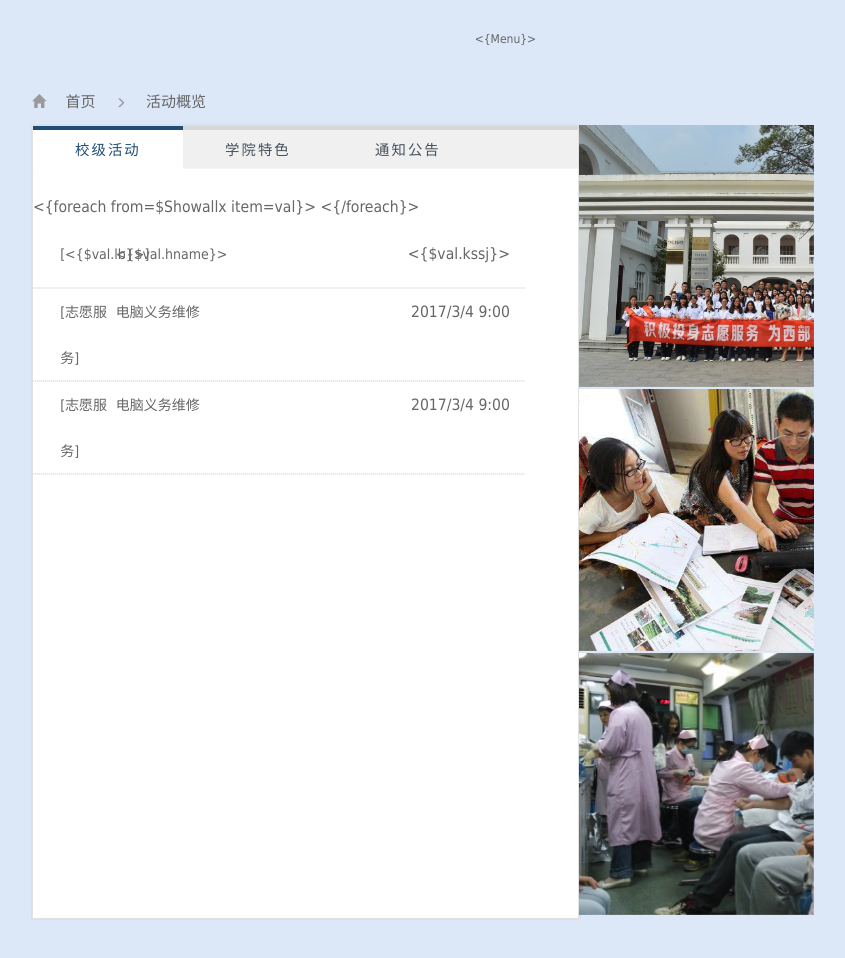
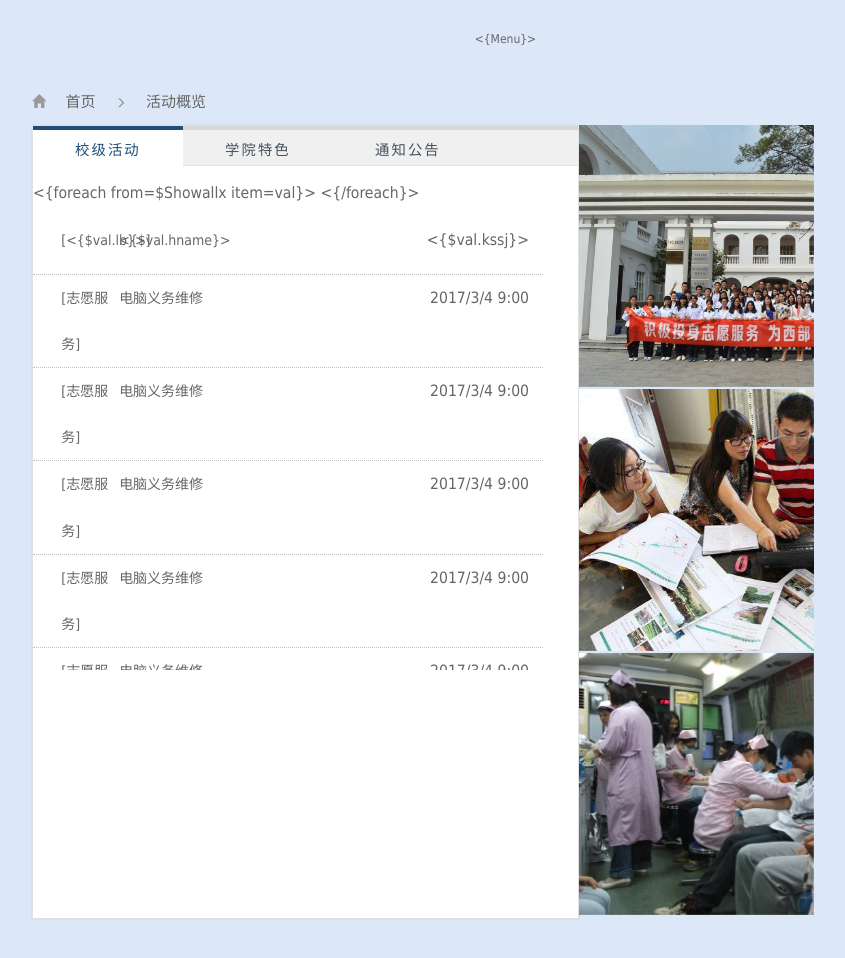
Before and after one commit to ChockCong/ActSystem, a PHP site: page /templates/reaccess.html in a window 1280 px wide. Shown: the top 958 px of the page, without its empty margins (217-1062 px from the left). Run offline with PHP 8.4, Linux system fonts and the light colour scheme.

Commit message:
reaccess加滚动条 Sindex样式修改

```diff
--- a/css/notice.css
+++ b/css/notice.css
@@ -6,7 +6,7 @@ body{
 }
 @font-face {
 	font-family:"rui";
-	src: url("../fonts/閿愬瓧閫兼牸闈掓槬浣撶畝2.0.TTF");
+	src: url("../fonts/锐字逼格青春体简2.0.TTF");
 }
 @-webkit-keyframes play {
 	0% {
@@ -56,7 +56,7 @@ body,html{
 	height: 100%;
 	/*background: lightcoral;*/
 }
-/*瀵艰埅*/
+/*导航*/
 #nav{
 	float: right;
 	width: 360px;
@@ -84,7 +84,7 @@ body,html{
 	text-decoration: none;
 	padding-bottom: 3px;
 }
-/*鏍囬*/
+/*标题*/
 #univers{
 	margin: 0 auto;
     width: 110px;
@@ -114,7 +114,7 @@ body,html{
 	top: -5px;
 	left: 0;
 }
-/*杞挱*/
+/*轮播*/
 #banner {
     width: 80%;
     height: 335px;
@@ -196,7 +196,7 @@ body,html{
 	cursor: pointer;
 }
 .pic>.survice:before {
-	content: "蹇楁効鏈嶅姟";
+	content: "志愿服务";
 	width: 200px;
 	height: 120px;
 	background: url(../img/type1.png) 0px no-repeat;
@@ -212,7 +212,7 @@ body,html{
   	text-align: center;
 }
   .pic>.ssac:before {
-  	content: "绀句細瀹炶返";
+  	content: "社会实践";
   	width: 200px;
   	background: url(../img/type2.png) 0px no-repeat;
   	background-size: contain;
@@ -228,7 +228,7 @@ body,html{
   	text-align: center;
   }
 .pic>.survey:before {
-	content: "鏍″璋冪爺";
+	content: "校外调研";
 	width: 200px;
 	height: 120px;
 	background: url(../img/type3.png) 0px no-repeat;
@@ -255,7 +255,7 @@ body,html{
 	font-size: 1.3em;
 	color: #888;
 }
-  /*涓嬮儴娲诲姩+閫氱煡*/
+  /*下部活动+通知*/
 #beside {
  	width: 80%;
  	height: 185px;
@@ -323,14 +323,14 @@ body,html{
 }
 
 
-/*娲诲姩鏌ョ湅鏇村*/
+/*活动查看更多*/
 .container-fluid,.row,.col-xs-12,.col-sm-8,.col-md-8{
 	height: 100%;
 }
 .col-sm-8,.col-md-8{
 	/*background: linear-gradient(to top right,#daeafe,#fff);*/
 }
-/*杩斿洖*/
+/*返回*/
 #back{
 	margin-left: 2.5%;
 	clear: right;
@@ -355,7 +355,7 @@ body,html{
 	border-bottom: 1px dotted #333;
 }
 
-/*鍒囨崲*/
+/*切换*/
 #actab{
 	width: 95%;
 	height: 75%;
@@ -373,7 +373,7 @@ body,html{
 }
 #tabs {
 	width: 100%;
-	height: 50px;
+	height: 40px;
 	line-height: 40px;
 	text-align: center;
 	color: #555151;
@@ -394,7 +394,7 @@ body,html{
 	position: relative;
 	color: #47525d;
 	z-index: 1;
-	font-family: "寰蒋闆呴粦";
+	font-family: "微软雅黑";
     border-top: 4px solid #D7D7D7;
 }
 #tabs .non{
@@ -425,21 +425,20 @@ body,html{
 }
 
 #show .showed {
-	background: #FFFFFF;
-	line-height: 3em;
-	font-size: 1.3em;
-	position:absolute;
-	width: 100%;
-	height: 100%;
-  	top:50%;
-  	left:50%;
- 	-webkit-transform:translate(-50%,-50%);
-    -moz-transform:translate(-50%,-50%);
-    transform:translate(-50%,-50%);
+    background: #FFFFFF;
+    line-height: 3em;
+    font-size: 1.3em;
+    width: 100%;
+    height: 100%;
 	display: none;
-	padding-top: 15px;
+	overflow: hidden;
 }
-
+.scroll{
+	width: 104%;
+    height: 500px;
+    overflow-y: auto;
+    overflow-x: hidden;
+}
 #show .showed.active {
 	display: block;
 }
@@ -539,24 +538,25 @@ span .actype{
 	width: 35%;
 	text-align: right;
 }
-/*鍥剧墖*/
+/*图片*/
 #pic{
 	width: 30%;
 	height: 100%;
 	float: left;
 	/*background: #EEEEEE;*/
 	box-sizing: border-box;
+
 }
 
 #pic div {
 	width: 100%;
 	height: 33%;
 	margin-bottom: 1%;
-	/* 璁剧疆榛樿鏍峰紡锛屽紑鍚�3d纭欢鍔犻�� */
+	/* 设置默认样式，开启3d硬件加速 */
 	-webkit-transform: translate3d(0, 0, 0);
 	-moz-transform: translate3d(0, 0, 0);
 	transform: translate3d(0, 0, 0);
-
+	/*backface-visibility:hidden;*/
 }
 #pic div:last-of-type{
 	margin-bottom: 0;
@@ -564,7 +564,7 @@ span .actype{
 #pic1{
 	background: url(../img/2yqlp9ccfw.jpg);
 	background-size:cover ;
-	/*鍔ㄧ敾*/
+	/*动画*/
 	-webkit-animation: play 10s linear infinite;
 	-moz-animation: play 10s linear infinite;
 	animation: play 10s linear infinite;
@@ -572,7 +572,7 @@ span .actype{
 #pic2{
 	background: url(../img/timg2.jpg);
 	background-size:cover ;
-	/*鍔ㄧ敾*/
+	/*动画*/
 	-webkit-animation: play 10s 3s linear infinite;
 	-moz-animation: play 10s 3s linear infinite;
 	animation: play 10s 3s linear infinite;
@@ -580,7 +580,7 @@ span .actype{
 #pic3{
 	background: url(../img/IMG_20131127_152610.jpg);
 	background-size:cover ;
-	/*鍔ㄧ敾*/
+	/*动画*/
 	-webkit-animation: play 10s  6s linear infinite;
 	-moz-animation: play 10s 6s linear infinite;
 	animation: play 10s 6s linear infinite;
--- a/templates/reaccess.html
+++ b/templates/reaccess.html
@@ -40,6 +40,7 @@
 							<div id="show">
 								<!--校级活动-->
 								<div class="showed active" id="show1">
+									<div class="scroll">
 									<div class="perac">
 										<ul>
 										<{foreach from=$Showallx item=val}>
@@ -59,11 +60,34 @@
 												<a href="#" class="todetele">电脑义务维修</a>
 												<p>2017/3/4 9:00</p>
 											</li>
+																						<li>
+												<span>[<p class="actype">志愿服务</p>]</span>
+												<a href="#" class="todetele">电脑义务维修</a>
+												<p>2017/3/4 9:00</p>
+											</li>											<li>
+												<span>[<p class="actype">志愿服务</p>]</span>
+												<a href="#" class="todetele">电脑义务维修</a>
+												<p>2017/3/4 9:00</p>
+											</li>											<li>
+												<span>[<p class="actype">志愿服务</p>]</span>
+												<a href="#" class="todetele">电脑义务维修</a>
+												<p>2017/3/4 9:00</p>
+											</li>											<li>
+												<span>[<p class="actype">志愿服务</p>]</span>
+												<a href="#" class="todetele">电脑义务维修</a>
+												<p>2017/3/4 9:00</p>
+											</li>											<li>
+												<span>[<p class="actype">志愿服务</p>]</span>
+												<a href="#" class="todetele">电脑义务维修</a>
+												<p>2017/3/4 9:00</p>
+											</li>
 										</ul>
+									</div>
 									</div>
 								</div>
 								<!--学院特色-->
 								<div class="showed" id="show2">
+									<div class="scroll">
 									<div class="perac">
 										<ul>
 										<{foreach from=$Showally item=val}>
@@ -85,6 +109,7 @@
 											</li>
 										</ul>
 									</div>
+									</div>
 								</div>
 								<!--活动详情-->
 								<div class="showed" id="deshow">
@@ -102,6 +127,7 @@
 								</div>
 								<!--通知公告-->
 								<div class="showed" id="show3">
+									<div class="scroll">
 									<div class="perac">
 										<ul>
 									<{foreach from=$Showalln item=val}>
@@ -123,6 +149,7 @@
 												<p>2017/4/3 10:00</p>
 											</li>
 										</ul>
+									</div>
 									</div>
 								</div>
 							</div>
```
Also changed, not shown: css/index.css (+13 -3 lines), templates_c/%%24^24B^24B87225%%reaccess.html.php (+28 -1 lines).
